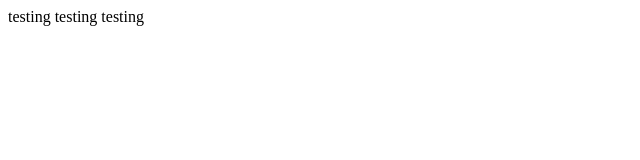
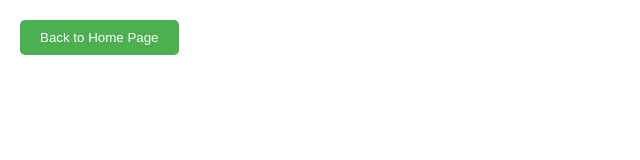
Before and after one commit to kaeskiio/YoungScholars, a plain HTML site: page info.html in a window 1280 px wide. Shown: the whole page, without its empty margins (0-640 px from the left). Drawn offline with Linux system fonts and the light colour scheme.

Commit message:
Both buttons work now

```diff
--- a/info.html
+++ b/info.html
@@ -3,16 +3,15 @@
 <head>
     <meta charset="UTF-8">
     <meta name="viewport" content="width=device-width, initial-scale=1.0">
+    <title>Health Information</title>
+
     <link rel="stylesheet" href="infostyle.css">
-
-
 
 </head>
 <body>
 
-    testing testing testing
-
-    <script src ="script.js"></script>
+    <button class="backButton" id="backButton">Back to Home Page</button>
+    <script src ="infoscript.js"></script>
 
 </body>
 </html>
--- /dev/null
+++ b/infoscript.js
@@ -0,0 +1,7 @@
+// Function to redirect to a new page
+function redirectToNewPage() {
+    window.location.href = 'index.html'; // Change 'newpage.html' to the desired URL
+}
+
+// Add event listener to the button
+document.getElementById('backButton').addEventListener('click', redirectToNewPage);
--- a/infostyle.css
+++ b/infostyle.css
@@ -0,0 +1,12 @@
+/* Style for the button */
+.backButton {
+    position: fixed; /* Position the button relative to the viewport */
+    top: 20px; /* Distance from the top edge of the viewport */
+    left: 20px; /* Distance from the left edge of the viewport */
+    background-color: #4CAF50; /* Green background */
+    color: white; /* White text */
+    padding: 10px 20px; /* Padding */
+    border: none; /* No border */
+    cursor: pointer; /* Cursor style */
+    border-radius: 5px; /* Rounded corners */
+}
--- a/script.js
+++ b/script.js
@@ -3,5 +3,5 @@ function redirectToNewPage() {
     window.location.href = 'info.html'; // Change 'newpage.html' to the desired URL
 }
 
-// Add event listener to the button
-document.getElementById('myButton').addEventListener('click', redirectToNewPage);
+    // Add event listener to the button
+    document.getElementById('myButton').addEventListener('click', redirectToNewPage);
```
Also changed, not shown: index.html (+1 -1 lines).
